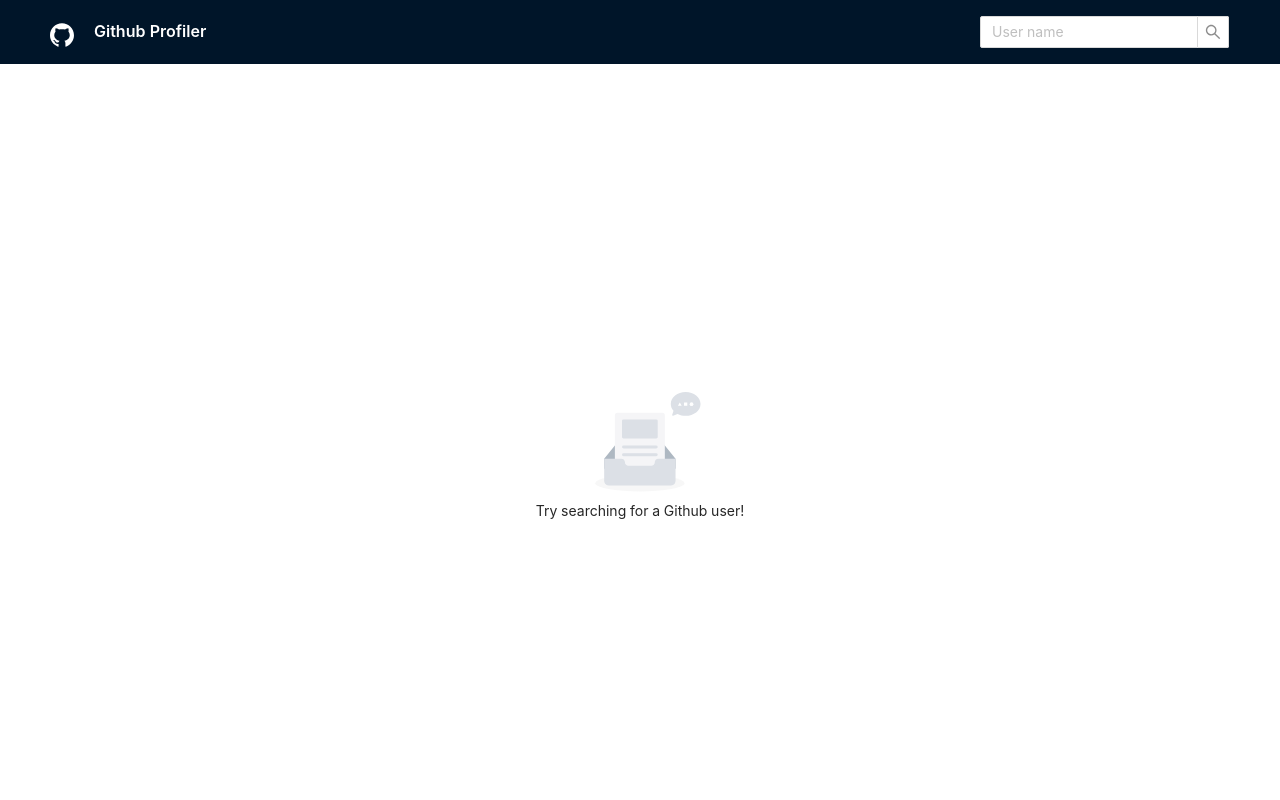
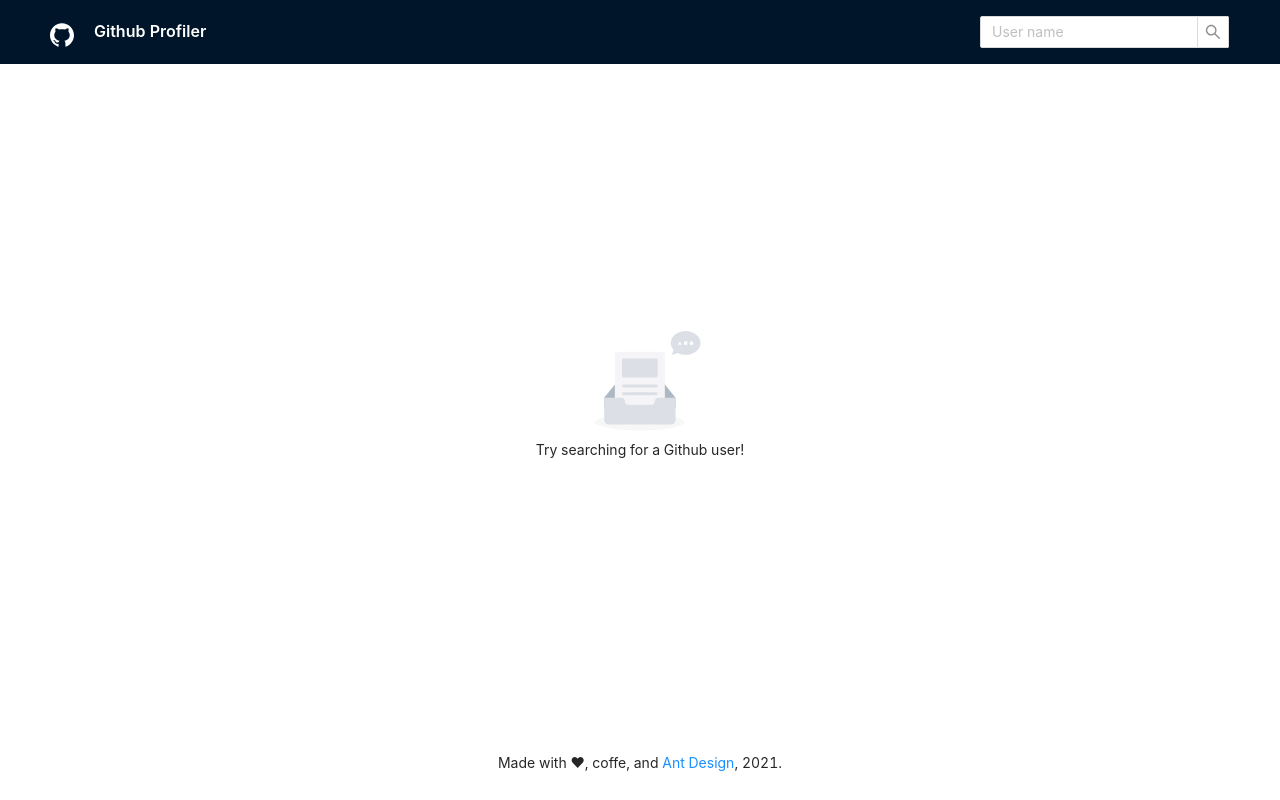
Before and after one commit to gustavocalonico/profiler, a React (Create React App) app: page / in a window 1280 px wide. Built offline with nearby package versions, Linux system fonts and the light colour scheme.

Commit message:
feat: add footer

```diff
--- a/src/modules/profile/profile.page.tsx
+++ b/src/modules/profile/profile.page.tsx
@@ -1,6 +1,6 @@
 import React from 'react'
 import { useParams } from 'react-router-dom'
-import { HeaderComponent } from '../../ui/components'
+import { Footer, HeaderComponent } from '../../ui/components'
 import { useGetLangs, useGetProfile } from './profile.hooks'
 import { Content, Empty, CustomSpin } from './profile.styles'
 import { ProfileHeader, Languages } from './components'
@@ -17,6 +17,7 @@ const ProfileComponent: React.FC = () => {
                 <Content>
                     <CustomSpin size="large" />
                 </Content>
+                <Footer />
             </>
         )
     }
@@ -34,6 +35,7 @@ const ProfileComponent: React.FC = () => {
                     <Languages status={langs} />
                 </Content>
             )}
+            <Footer />
         </>
     )
 }
--- a/src/modules/profile/profile.styles.tsx
+++ b/src/modules/profile/profile.styles.tsx
@@ -8,21 +8,30 @@ export const Content = styled(AntContent)`
     justify-content: center;
     align-items: center;
     flex-direction: column;
+    height: 100%;
+    min-height: 83vh;
+    width: 100%;
     padding-right: 25vw;
     padding-left: 25vw;
-    padding-top: 7vh;
-    padding-bottom: 7vh;
+    padding-top: 9vh;
+    padding-bottom: 9vh;
     @media only screen and (max-width: 1200px) {
         padding-right: 15vw;
         padding-left: 15vw;
+        padding-top: 9vh;
+        padding-bottom: 9vh;
     }
     @media only screen and (max-width: 768px) {
         padding-right: 10vw;
         padding-left: 10vw;
+        padding-top: 9vh;
+        padding-bottom: 9vh;
     }
     @media only screen and (max-width: 600px) {
         padding-right: 5vw;
         padding-left: 5vw;
+        padding-top: 3vh;
+        padding-bottom: 3vh;
     }
 `
 
--- a/src/modules/search/components/search-results/search-results.styles.tsx
+++ b/src/modules/search/components/search-results/search-results.styles.tsx
@@ -1,9 +1,7 @@
 import styled from 'styled-components'
 import { Empty as AntdEmpty } from 'antd'
 
-export const Empty = styled(AntdEmpty)`
-    margin-top: 32vh;
-`
+export const Empty = styled(AntdEmpty)``
 
 export const Container = styled.div`
     margin-right: 10vw;
--- a/src/modules/search/search.page.tsx
+++ b/src/modules/search/search.page.tsx
@@ -1,5 +1,5 @@
 import React, { useState } from 'react'
-import { HeaderComponent } from '../../ui/components'
+import { Footer, HeaderComponent } from '../../ui/components'
 import SearchResults from './components/search-results'
 import { useSearchProfile } from './search.hooks'
 import { Content, CustomSpin } from './search.styles'
@@ -18,6 +18,7 @@ const SearchPage: React.FC = () => {
                     <SearchResults profiles={profiles} />
                 )}
             </Content>
+            <Footer />
         </>
     )
 }
--- a/src/modules/search/search.styles.tsx
+++ b/src/modules/search/search.styles.tsx
@@ -9,6 +9,7 @@ export const Content = styled(AntContent)`
     align-items: center;
     flex-direction: column;
     height: 100%;
+    min-height: 83vh;
     width: 100%;
     padding-right: 25vw;
     padding-left: 25vw;
--- /dev/null
+++ b/src/ui/components/footer/footer.component.tsx
@@ -0,0 +1,20 @@
+import React from 'react'
+import { Typography } from 'antd'
+import { CustomFooter } from './footer.styles'
+
+const Footer: React.FC = () => {
+    return (
+        <CustomFooter style={{ background: '#ffff' }}>
+            <Typography>
+                {'Made with ♥, coffe, and '}
+                <a href="https://ant.design/" target="_blank" rel="noreferrer">
+                    Ant Design
+                </a>
+                {', '}
+                {new Date().getFullYear()}.
+            </Typography>
+        </CustomFooter>
+    )
+}
+
+export default Footer
--- /dev/null
+++ b/src/ui/components/footer/footer.styles.tsx
@@ -0,0 +1,10 @@
+import styled from 'styled-components'
+import { Layout } from 'antd'
+
+const { Footer: AntdFooter } = Layout
+
+export const CustomFooter = styled(AntdFooter)`
+    margin: auto;
+    justify-content: center;
+    display: flex;
+`
--- /dev/null
+++ b/src/ui/components/footer/index.ts
@@ -0,0 +1 @@
+export { default } from './footer.component'
--- a/src/ui/components/index.ts
+++ b/src/ui/components/index.ts
@@ -1,2 +1,3 @@
 export { default as HeaderComponent } from './header/header.component'
 export { default as ProfileThumb } from './profile-thumb'
+export { default as Footer } from './footer'
--- a/src/ui/components/profile-thumb/profile-thumb.component.tsx
+++ b/src/ui/components/profile-thumb/profile-thumb.component.tsx
@@ -1,4 +1,3 @@
-import { Typography } from 'antd'
 import React from 'react'
 import { Link } from 'react-router-dom'
 import { IProfileSearchUI } from '../../../metadata/profile'
```
